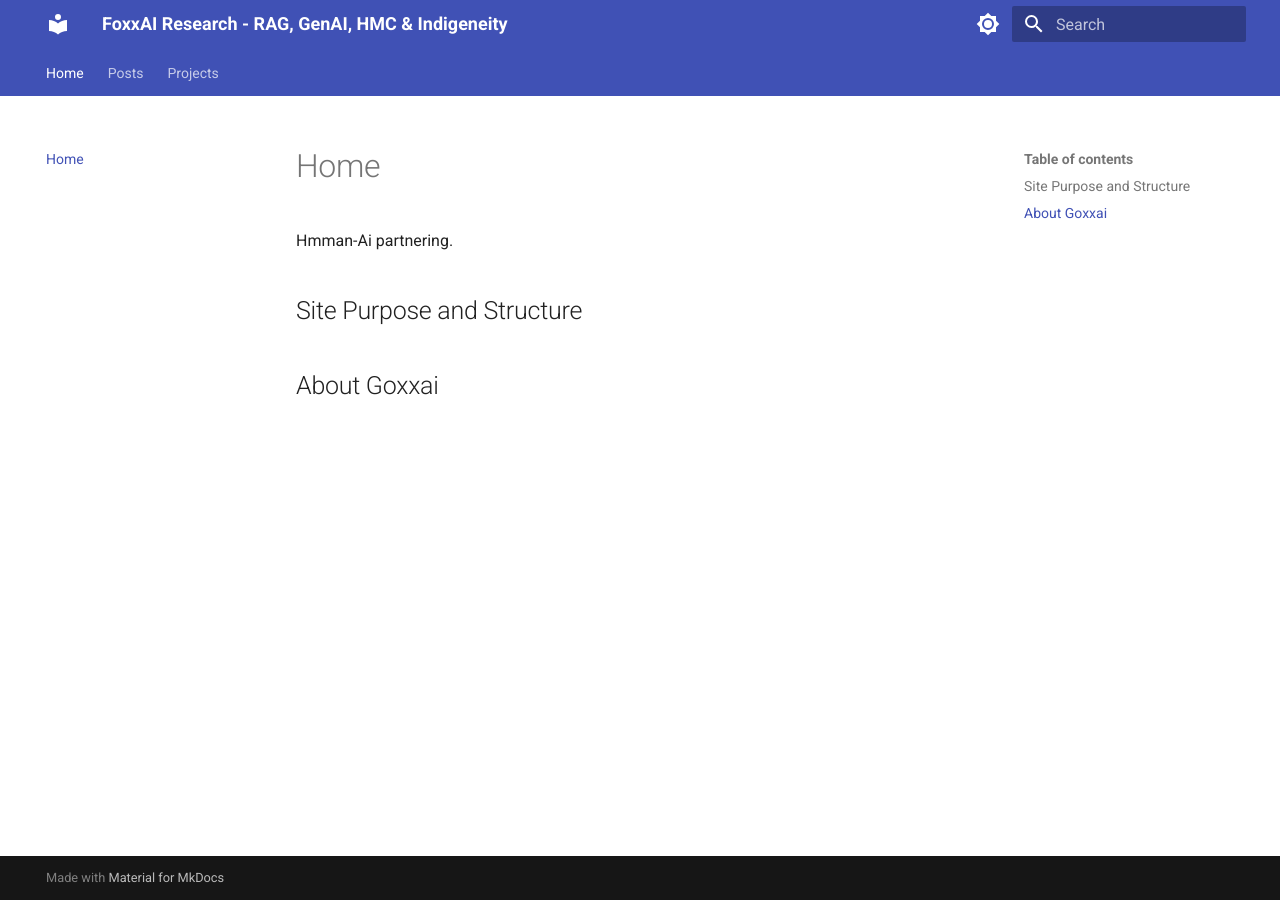
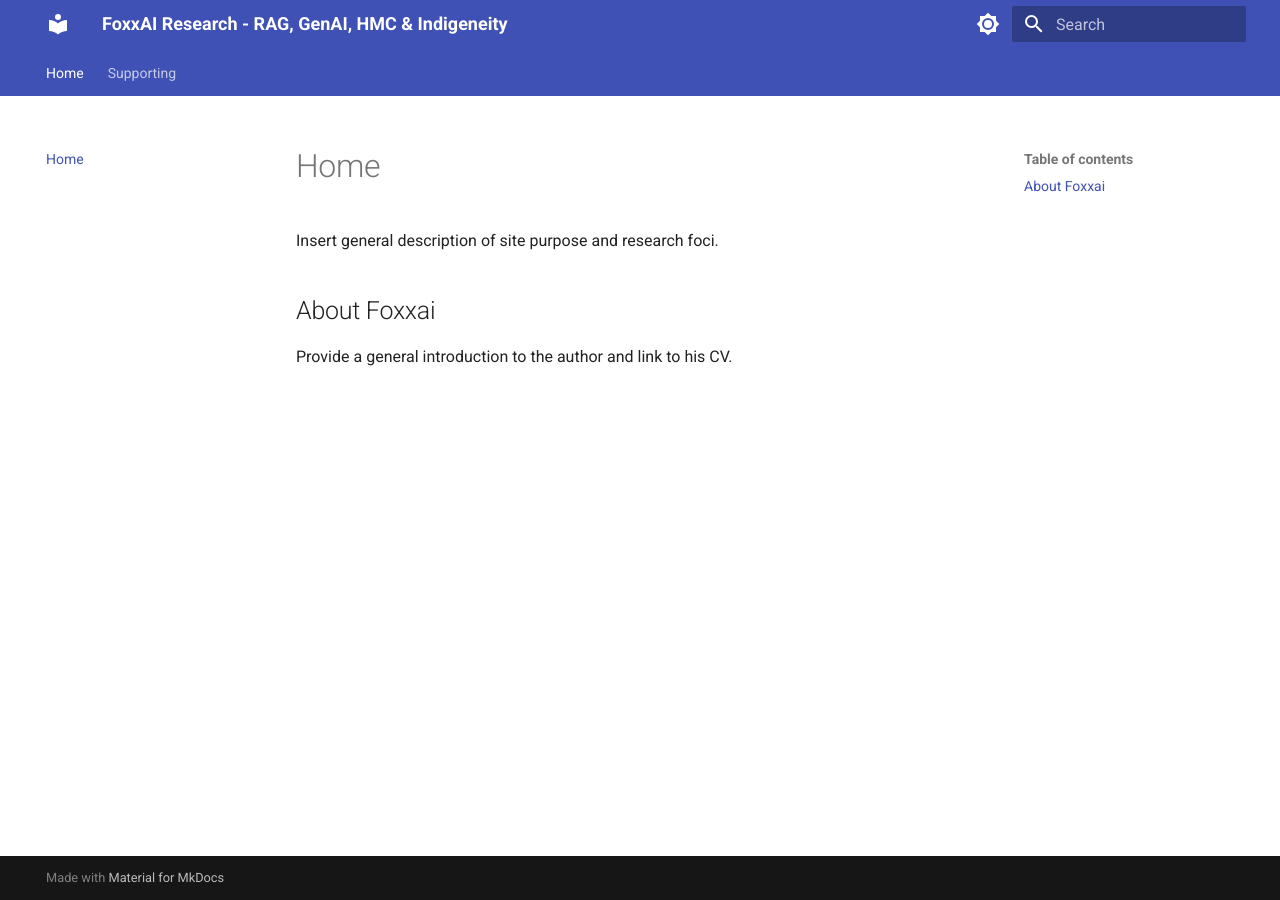
Before and after one commit to Foxxai/foxxai.xyz, an MkDocs documentation site: the page built from docs/index.md, in a window 1280 px wide. Built offline with MkDocs 1.6.1 and Material for MkDocs 9.7.7, drawn with Linux system fonts in a browser that asks for light colours.

Commit message:
Structural updates

```diff
--- a/docs/index.md
+++ b/docs/index.md
@@ -1,5 +1,5 @@
-Hmman-Ai partnering.
+Insert general description of site purpose and research foci.
 
-## Site Purpose and Structure
+## About Foxxai
 
-## About Goxxai
+Provide a general introduction to the author and link to his CV.
--- a/docs/posts/index.md
+++ /dev/null
@@ -1 +0,0 @@
-# Research Posts
--- a/docs/projects/index.md
+++ /dev/null
@@ -1 +0,0 @@
-# Projects
--- /dev/null
+++ b/docs/supporting/index.md
@@ -0,0 +1 @@
+# Supporting Materials
```
Also changed, not shown: docs/posts/post1.md (deleted, +0 -3 lines), docs/projects/project1.md (deleted, +0 -1 lines), docs/supporting/cv.md (added).
